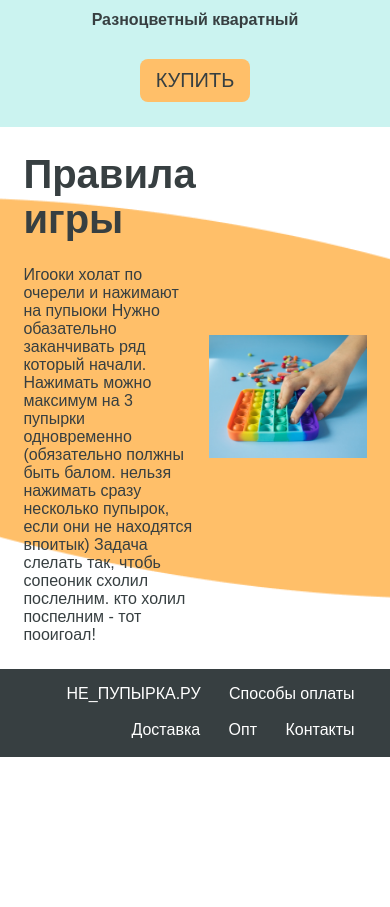
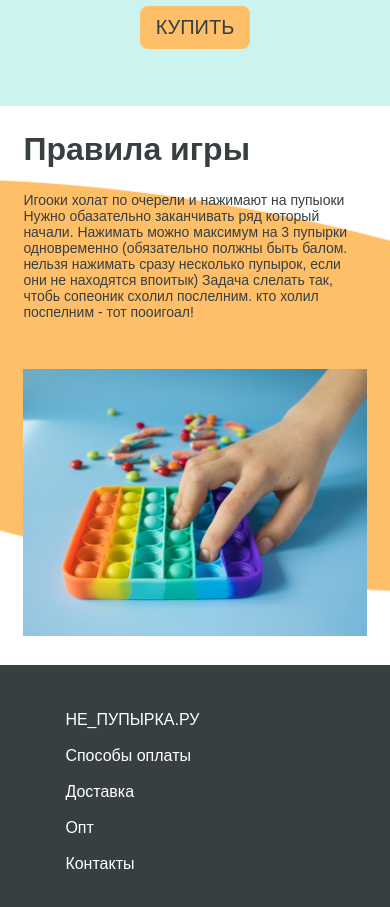
Before and after one commit to agilcp/test_deswebdev, a plain HTML site: page index.html in a window 390 px wide. Shown: the part 1974-2881 px from the top of the page. Before the commit the page ends 2731 px from the top, so only its background shows below. Drawn offline with Linux system fonts and the light colour scheme.

Commit message:
update style mobile ver

```diff
--- a/style.css
+++ b/style.css
@@ -3,126 +3,6 @@
     padding: 0;
     font-family: Arial, Helvetica, sans-serif;
 }
-/* .container{
-    width: 100%;
-    height: 100vh;
-    background-image: url(./images/background.png);
-    background-position: center;
-    background-size: cover;
-    padding-left: 5%;
-    padding-right: 5%;
-    box-sizing: border-box;
-}
-.navbar{
-    height: 12%;
-    display: flex;
-    align-items: center;
-}
-navhome{
-    cursor: pointer;
-}
-
-navhome ul li{
-    list-style: none;
-    display: inline-block;
-}
-
-navhome ul li a{
-    text-decoration: none;
-    color: #373f41;
-    font-size: 16px;
-}
-
-nav{
-    flex: 1;
-    text-align: right;
-}
-nav ul li{
-    list-style: none;
-    display: inline-block;
-    padding: 8px 12px;
-    position: relative;
-}
-nav ul li a{
-    text-decoration: none;
-    color: #373f41;
-    font-size: 16px;
-}
-
-.row{
-    display: flex;
-    height: 88%;
-    align-items: center;
-}
-.col{
-    flex-basis: 50%;
-}
-h1{
-    color: #fff;
-    font-size: 160px;
-    font-family: 'Gill Sans', 'Gill Sans MT', Calibri, 'Trebuchet MS', sans-serif;
-}
-p{
-    color: #fff;
-    font-size: 24px;
-}
-
-.hero-btn{
-    display: inline-block;
-    text-decoration: none;
-    color: #373f41;
-    font-size: 24px;
-    padding: 12px 20px;
-    background-color: #CBF3F0;
-    border: 0;
-    border-radius: 8px;
-    outline: none;
-    margin-top: 64px;
-    cursor: pointer;
-}
-
-.hero-btn:hover{
-    color: #fff;
-    font-size: 24px;
-    padding: 12px 20px;
-    background-color: #121212;
-}
-
-nav .fa{
-    display: none;
-}
-
-@media(max-width: 780px){
-    h1{
-        color: #fff;
-        font-size: 40px;
-        font-family: 'Gill Sans', 'Gill Sans MT', Calibri, 'Trebuchet MS', sans-serif;
-    }
-    nav ul li{
-        display: block;
-    }
-    nav{
-        position:absolute;
-        background: #CBF3F0;
-        height: 100vh;
-        width: 200px;
-        top: 0;
-        right: -200px;
-        text-align: left;
-        z-index: 2;
-    }
-    nav .fa{
-        display: block;
-        color: #373f41;
-        margin: 10px;
-        font-size: 24px;
-        cursor: pointer;
-    }
-    nav ul{
-        padding: 30px;
-
-    }
-} */
 
 .header{
     min-height: 100vh;
@@ -386,6 +266,23 @@ h6{
     .product-row{
         flex-direction: column;
     }
+
+    .product h2{
+        font-size: 32px;
+        color: #373f41;
+        text-align: center;
+    }
+
+    h6{
+        margin: 10px;
+        font-size: 14px;
+        color: #373f41;
+    }
+
+    .product-col img{
+        width: 30%;
+    }
+
     .hero-btn-prod{
         display: inline-block;
         text-decoration: none;
@@ -398,6 +295,7 @@ h6{
         outline: none;
         margin-top: 20px;
         cursor: pointer;
+        margin-bottom: 32px;
     }
 
     .hero-btn-prod:hover{
@@ -445,6 +343,23 @@ h6{
     width: 100%;
 }
 
+@media(max-width: 700px){
+    .info-row{
+        flex-direction: column;
+    }
+    .info h2{
+        font-size: 32px;
+        color: #373f41;
+    }
+
+    .info p{
+        margin-top: 24px;
+        font-size: 14px;
+        color: #373f41;
+        margin-bottom: 32px;
+    }
+}
+
 footer{
     display: flex;
     padding: 2% 6%;
@@ -455,7 +370,7 @@ footer{
 
 .footer-links{
     flex: 1;
-    text-align: right;
+    text-align: left;
 }
 
 .footer-links ul li{
@@ -480,3 +395,23 @@ footer{
     margin: auto;
     transition: 0.5s;
 }
+
+@media(max-width: 700px){
+
+    .footer-links ul li{
+        display: block;
+    }
+    .footer-links{
+        text-align: left;
+    }
+    footer .fa{
+        display: block;
+        color: #373f41;
+        margin: 10px;
+        font-size: 22px;
+        cursor: pointer;
+    }
+    .footer-links ul{
+        padding: 30px;
+    }
+}
```
Also changed, not shown: index.html (+0 -29 lines), 1 other file.
